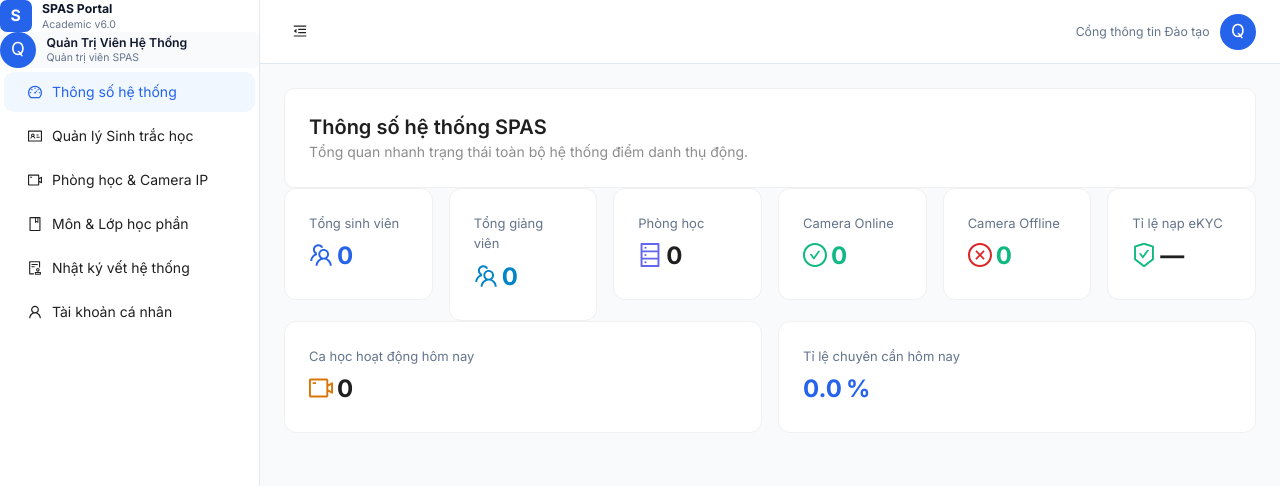
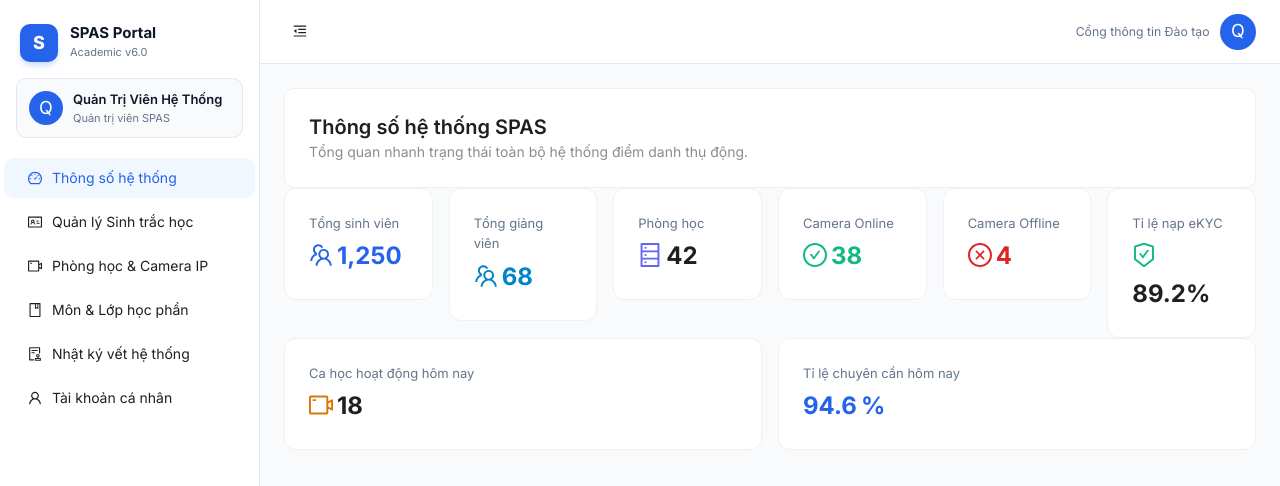
Before and after one commit to NguyenVanTruong123/SIC-Smart-Attendance, a React (Vite) app in the folder frontend/: page / in a window 1280 px wide. Both pictures are taken after a click on the button "Đăng nhập cổng học vụ". Shown: the top 486 px of the page. Built offline with nearby package versions, Linux system fonts and the light colour scheme; no server answers.

Commit message:
feat: implement role-based application shell, authentication UI, and admin overview component

```diff
--- a/frontend/src/App.tsx
+++ b/frontend/src/App.tsx
@@ -150,27 +150,75 @@
         style={{ position: "fixed", height: "100vh", left: 0, top: 0, zIndex: 100 }}
       >
         {/* Brand */}
-        <div className="flex items-center gap-3 px-5 py-5">
-          <div className="flex items-center justify-center w-9 h-9 rounded-lg bg-primary text-white text-lg font-bold">
+        <div className="sidebar-brand-wrapper" style={{ padding: "24px 20px 16px 20px", display: "flex", alignItems: "center", gap: 12 }}>
+          <div
+            style={{
+              display: "flex",
+              alignItems: "center",
+              justifyContent: "center",
+              width: 38,
+              height: 38,
+              borderRadius: 10,
+              backgroundColor: "#2563eb",
+              color: "#ffffff",
+              fontSize: 18,
+              fontWeight: 800,
+              flexShrink: 0,
+              boxShadow: "0 4px 6px -1px rgba(37, 99, 235, 0.25)",
+            }}
+          >
             S
           </div>
           {!collapsed && (
-            <div>
-              <div className="font-bold text-sm text-text-primary">SPAS Portal</div>
-              <div className="text-xs text-text-muted">Academic v6.0</div>
+            <div style={{ overflow: "hidden" }}>
+              <div style={{ fontWeight: 700, fontSize: 15, color: "#0f172a", lineHeight: 1.2 }}>SPAS Portal</div>
+              <div style={{ fontSize: 11, color: "#64748b", marginTop: 2 }}>Academic v6.0</div>
             </div>
           )}
         </div>
 
         {/* User Info */}
         {!collapsed && (
-          <div className="flex items-center gap-3 mx-4 mb-4 p-3 rounded-lg bg-canvas">
-            <Avatar style={{ backgroundColor: "#2563eb" }} size={36}>
+          <div
+            className="sidebar-user-card"
+            style={{
+              margin: "0 16px 16px 16px",
+              padding: "10px 12px",
+              borderRadius: 10,
+              backgroundColor: "#f8fafc",
+              border: "1px solid #e2e8f0",
+              display: "flex",
+              alignItems: "center",
+              gap: 10,
+            }}
+          >
+            <Avatar style={{ backgroundColor: "#2563eb", flexShrink: 0 }} size={34}>
               {user.fullName.charAt(0).toUpperCase()}
             </Avatar>
-            <div className="overflow-hidden">
-              <div className="font-semibold text-sm truncate">{user.fullName}</div>
-              <div className="text-xs text-text-muted">{roleLabels[user.role]}</div>
+            <div style={{ overflow: "hidden", minWidth: 0 }}>
+              <div
+                style={{
+                  fontWeight: 600,
+                  fontSize: 13,
+                  color: "#0f172a",
+                  whiteSpace: "nowrap",
+                  overflow: "hidden",
+                  textOverflow: "ellipsis",
+                }}
+              >
+                {user.fullName}
+              </div>
+              <div
+                style={{
+                  fontSize: 11,
+                  color: "#64748b",
+                  whiteSpace: "nowrap",
+                  overflow: "hidden",
+                  textOverflow: "ellipsis",
+                }}
+              >
+                {roleLabels[user.role]}
+              </div>
             </div>
           </div>
         )}
--- a/frontend/src/components/admin/AdminQuickOverview.tsx
+++ b/frontend/src/components/admin/AdminQuickOverview.tsx
@@ -27,10 +27,28 @@
   todayAttendanceRate: number;
 }
 
+const DEFAULT_STATS: SystemStats = {
+  totalStudents: 1250,
+  totalTeachers: 68,
+  totalClassrooms: 42,
+  onlineCameras: 38,
+  offlineCameras: 4,
+  enrolledRate: "89.2%",
+  todayActiveSessions: 18,
+  todayAttendanceRate: 94.6,
+};
+
 export function AdminQuickOverview() {
   const { data, isLoading } = useQuery<SystemStats>({
     queryKey: ["admin-overview"],
-    queryFn: () => api.get("/admin/overview") as Promise<SystemStats>,
+    queryFn: async () => {
+      try {
+        const res = await api.get("/admin/overview");
+        return (res as unknown as SystemStats) || DEFAULT_STATS;
+      } catch {
+        return DEFAULT_STATS;
+      }
+    },
   });
 
   return (
--- a/frontend/src/components/auth/Login.tsx
+++ b/frontend/src/components/auth/Login.tsx
@@ -154,13 +154,13 @@
             Chọn nhanh tài khoản thử nghiệm:
           </Text>
           <Space wrap>
-            <Button size="small" onClick={() => quickSelect("admin@vnu.edu.vn", "Admin@123")}>
+            <Button htmlType="button" size="small" onClick={() => quickSelect("admin@vnu.edu.vn", "Admin@123")}>
               🛡️ Quản trị viên
             </Button>
-            <Button size="small" onClick={() => quickSelect("gv.nguyenvanan@vnu.edu.vn", "Teacher@123")}>
+            <Button htmlType="button" size="small" onClick={() => quickSelect("gv.nguyenvanan@vnu.edu.vn", "Teacher@123")}>
               👨‍🏫 Giảng viên
             </Button>
-            <Button size="small" onClick={() => quickSelect("21020001@vnu.edu.vn", "Student@123")}>
+            <Button htmlType="button" size="small" onClick={() => quickSelect("21020001@vnu.edu.vn", "Student@123")}>
               🎓 Sinh viên
             </Button>
           </Space>
--- a/frontend/src/index.css
+++ b/frontend/src/index.css
@@ -56,6 +56,25 @@
 body {
   min-height: 100vh;
   line-height: 1.6;
+}
+
+/* --- Sidebar Brand & User Card --- */
+.sidebar-brand-wrapper {
+  padding: 24px 20px 16px 20px !important;
+  display: flex !important;
+  align-items: center !important;
+  gap: 12px !important;
+}
+
+.sidebar-user-card {
+  margin: 0 16px 16px 16px !important;
+  padding: 10px 12px !important;
+  border-radius: 10px !important;
+  background: #f8fafc !important;
+  border: 1px solid #e2e8f0 !important;
+  display: flex !important;
+  align-items: center !important;
+  gap: 10px !important;
 }
 
 code, pre, .mono {
```
